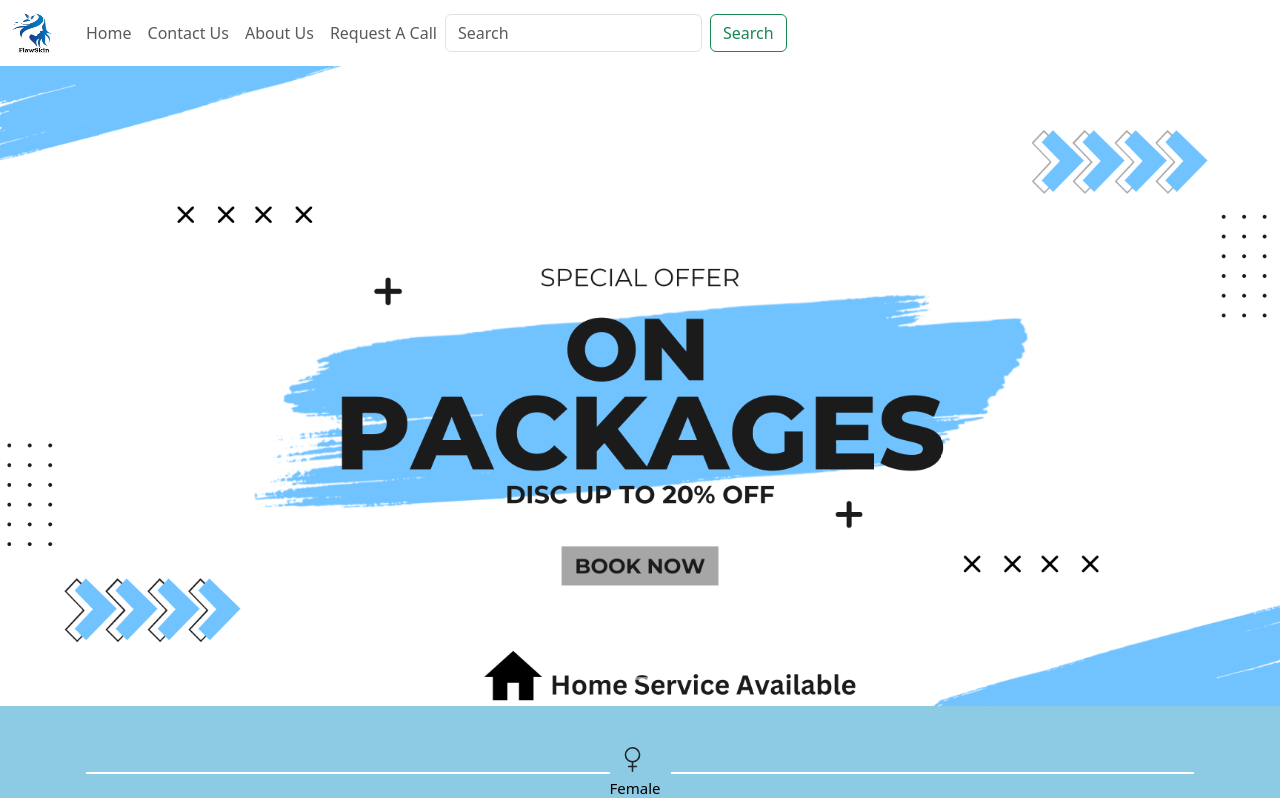
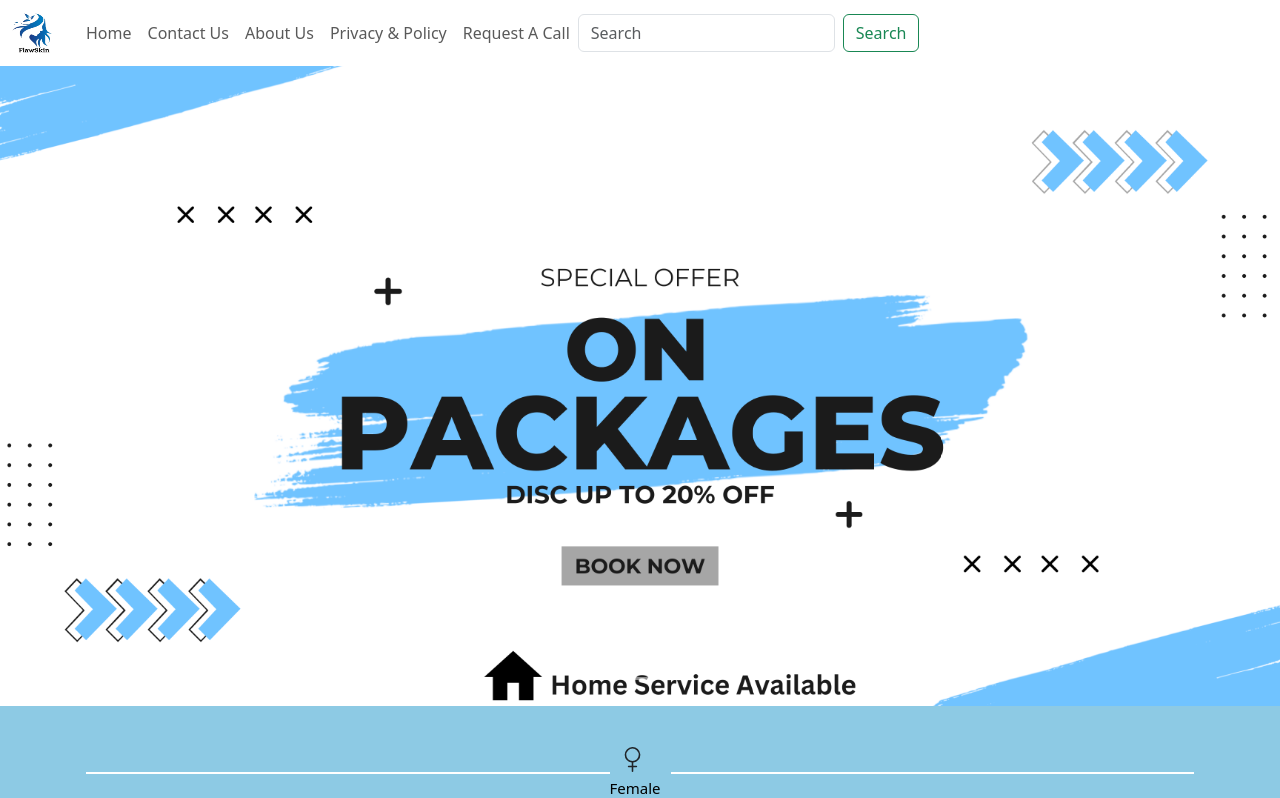
Before and after one commit to siripireddy-chandu/flawskin-app, a React (Create React App) app: page / in a window 1280 px wide. Shown: the top 798 px of the page. Built offline with nearby package versions, Linux system fonts and the light colour scheme.

Commit message:
Update Navbar.js

```diff
--- a/src/pages/Navbar.js
+++ b/src/pages/Navbar.js
@@ -13,7 +13,7 @@ const Navbar = () => {
   const location = useLocation();
 
   // List of pages where the cart icon should be hidden
-  const hideCartOnPages = ["/home","/AboutUs","/ContactUs","/Requestcall","/"];
+  const hideCartOnPages = ["/home","/AboutUs","/ContactUs","/Requestcall","/","/Privacy"];
 
   // Check if the current pathname matches any of the specified pages
   const hideCart = hideCartOnPages.includes(location.pathname);
@@ -93,6 +93,17 @@ const Navbar = () => {
                 <span className="sr-only">(current)</span>
               </a>
             </li>
+
+ <li
+              className="nav-item"
+              onClick={() => (window.location.href = "/Privacy")}
+            >
+              <a className="nav-link">
+              Privacy & Policy
+                <span className="sr-only">(current)</span>
+              </a>
+            </li>
+
             <li
               className="nav-item"
               onClick={() => (window.location.href = "/Requestcall")}
```
